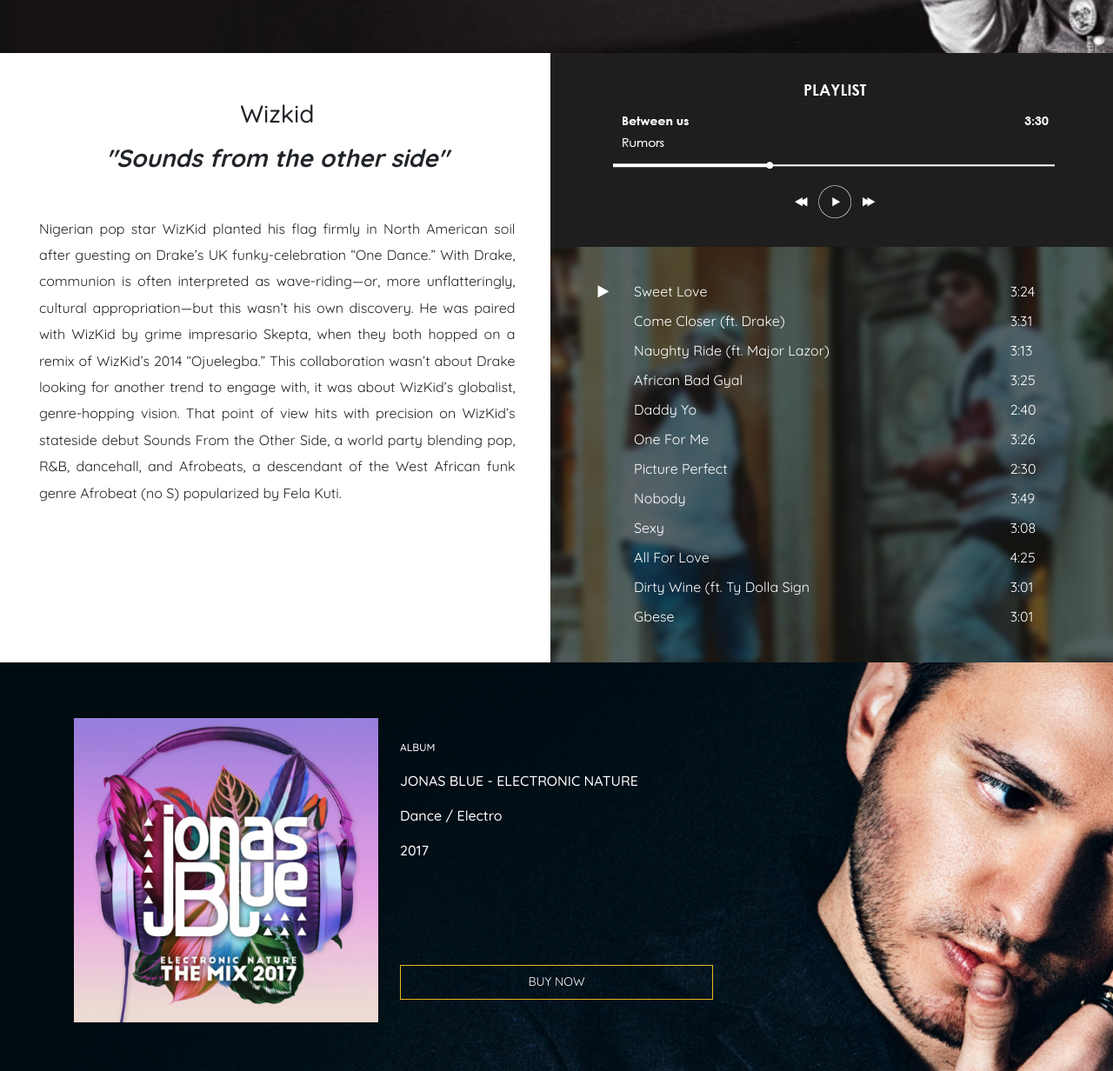
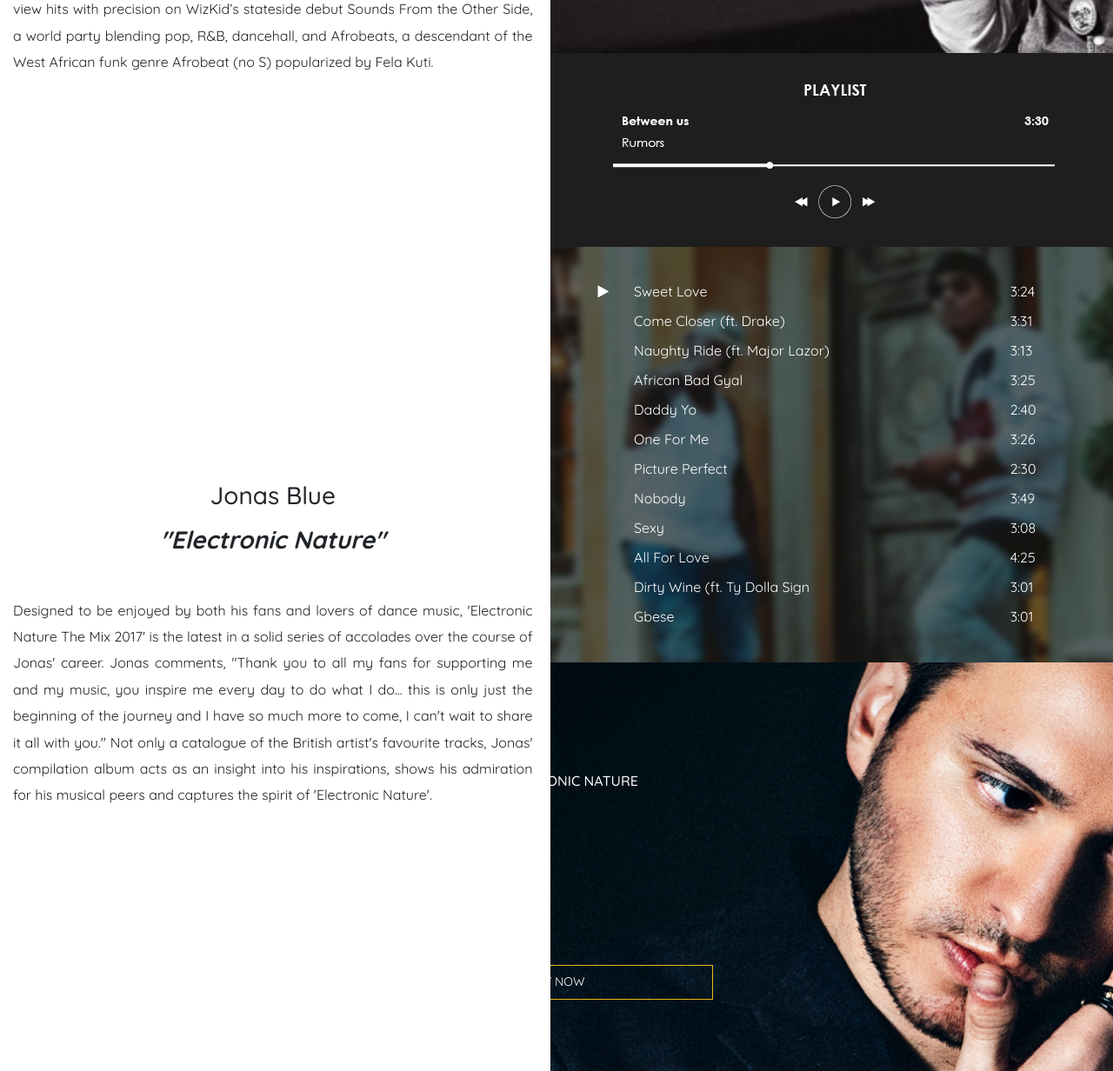
Before and after one commit to mariendiaye/itunes, a plain HTML site: page index.html in a window 1280 px wide. Shown: the part 2388-3620 px from the top of the page at 87% size. Drawn offline with nearby package versions, Linux system fonts and the light colour scheme.

Commit message:
lorem ipsum

```diff
--- a/index.html
+++ b/index.html
@@ -279,7 +279,7 @@
                     </div>
                 </div>
 
-                <div class="col-sm-12 col-md-6 album-bio ">
+                <div class="col-sm-12 col-md-6 album-bio-wizkid ">
                     <h3>Wizkid</h3>
                     <h3><span class="italic">"Sounds from the other side"</span></h3>
                     <p class="album-text">Nigerian pop star WizKid planted his flag firmly in North American soil after guesting on Drake’s UK funky-celebration “One Dance.” With Drake, communion is often interpreted as wave-riding—or, more unflatteringly, cultural appropriation—but this wasn’t his own discovery. He was paired with WizKid by grime impresario Skepta, when they both hopped on a remix of WizKid’s 2014 “Ojuelegba.” This collaboration wasn’t about Drake looking for another trend to engage with, it was about WizKid’s globalist, genre-hopping vision. That point of view hits with precision on WizKid’s stateside debut Sounds From the Other Side, a world party blending pop, R&B, dancehall, and Afrobeats, a descendant of the West African funk genre Afrobeat (no S) popularized by Fela Kuti.</p>
@@ -451,7 +451,7 @@
                     </div>
                 </div>
 
-                <div class="col-sm-12 col-md-6 album-bio ">
+                <div class="col-sm-12 col-md-6 album-bio-jonas ">
                     <h3>Jonas Blue</h3>
                     <h3><span class="italic">"Electronic Nature"</span></h3>
                     <p class="album-text">Designed to be enjoyed by both his fans and lovers of dance music, 'Electronic Nature The Mix 2017' is the latest in a solid series of accolades over the course of Jonas' career. Jonas comments, "Thank you to all my fans for supporting me and my music, you inspire me every day to do what I do... this is only just the beginning of the journey and I have so much more to come, I can't wait to share it all with you." Not only a catalogue of the British artist's favourite tracks, Jonas' compilation album acts as an insight into his inspirations, shows his admiration for his musical peers and captures the spirit of 'Electronic Nature'.</p>
--- a/styles/custom.css
+++ b/styles/custom.css
@@ -103,13 +103,22 @@
 
  }
 
-.album-bio{
+.album-bio, .album-bio-wizkid, .album-bio-jonas{
     background-color: #fff;
     padding-top: 45px;
-    margin-top: -450px;
+    margin-top: -490px;
     padding-left:30px;
     padding-right: 20px;
 }
+
+.album-bio-wizkid{
+    margin-top: -465px;
+
+}
+
+.album-bio-jonas{
+    margin-top: -740px;
+    }
 
 .album-text{
     text-align: justify;
```
